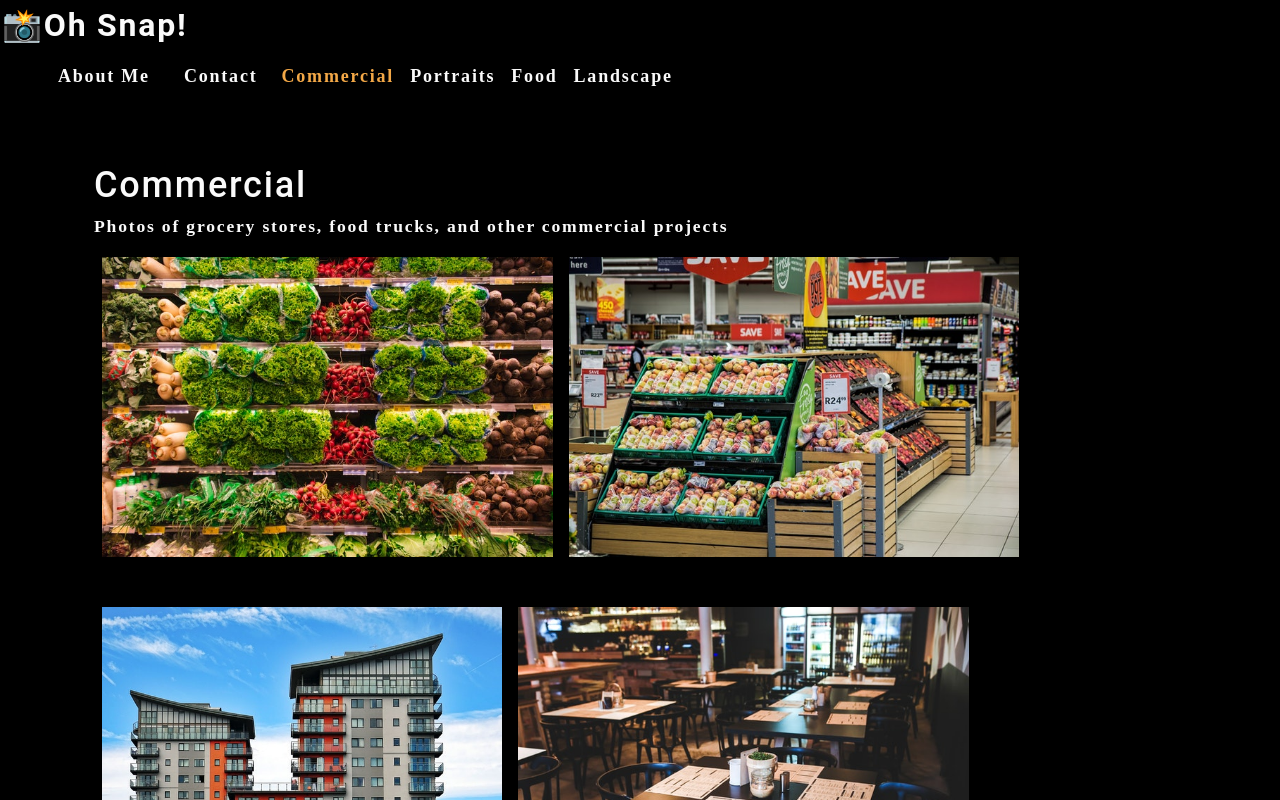
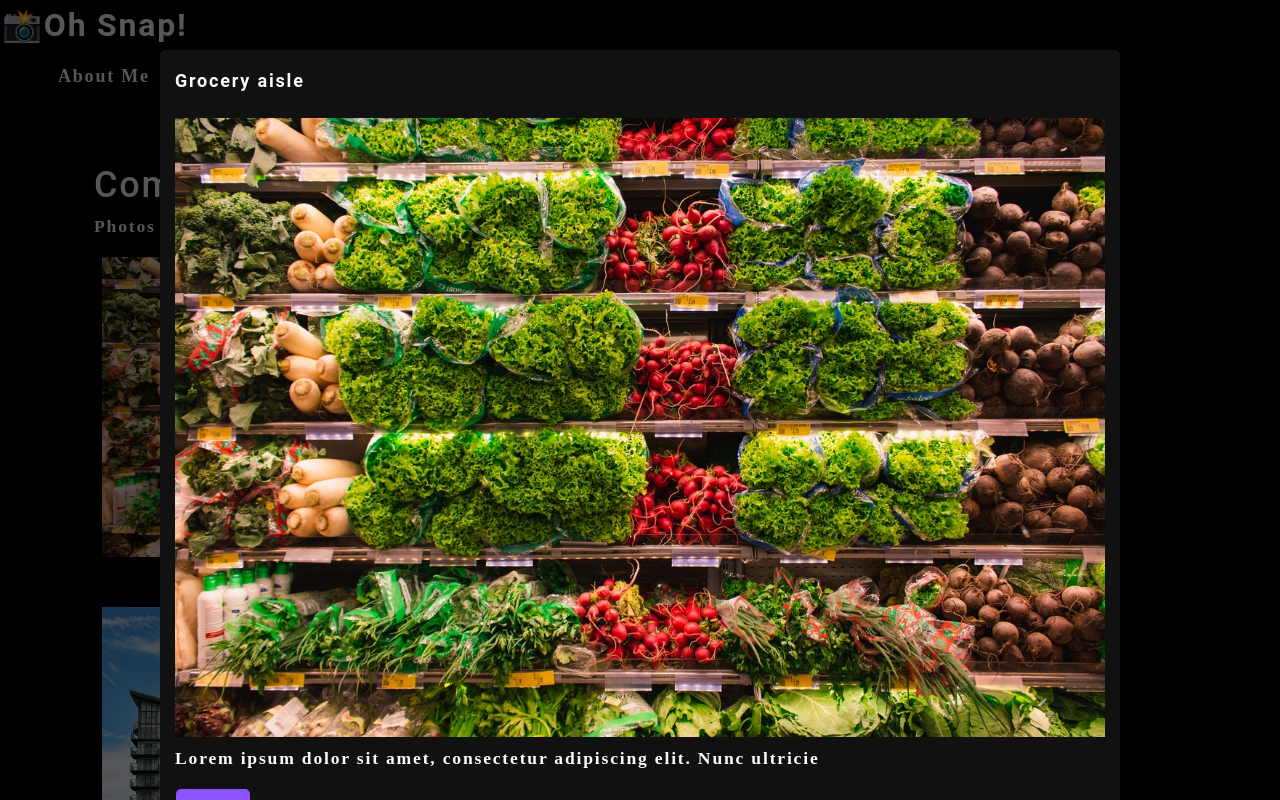
Before and after one commit to lexslo/photo-port, a React (Create React App) app: page / in a window 1280 px wide. Both pictures are taken after a click on the picture 327 px from the left and 406 px from the top of the page. Shown: the top 800 px of the page. Built offline with nearby package versions, Linux system fonts and the light colour scheme.

Commit message:
add modal for enlarged photos

```diff
--- /dev/null
+++ b/src/components/Modal/index.js
@@ -0,0 +1,19 @@
+import React, { useState } from 'react';
+
+function Modal ({ currentPhoto }) {
+
+    const { name, category, description, index } = currentPhoto;
+
+    return (
+        <div className='modalBackdrop'>
+            <div className='modalContainer'>
+                <h3 className='modalTitle'>{name}</h3>
+                <img src={require(`../../assets/large/${category}/${index}.jpg`)} alt='current category' />
+                <p>{description}</p>
+                <button type='button'>Close</button>
+            </div>
+        </div>
+    );
+}
+
+export default Modal;
--- a/src/components/PhotoList/index.js
+++ b/src/components/PhotoList/index.js
@@ -1,4 +1,5 @@
 import React, { useState } from 'react';
+import Modal from '../Modal';
 
 const PhotoList = ({ category }) => {
 
@@ -102,14 +103,25 @@
 
   const currentPhotos = photos.filter((photo) => photo.category === category);
 
+  const [ isModalOpen, setIsModalOpen ] = useState(false);
+
+  const [ currentPhoto, setCurrentPhoto ] = useState();
+
+  const toggleModal = (image, i) => {
+    setCurrentPhoto({...image, index: i});
+    setIsModalOpen(true);
+  }
+
   return (
     <div>
+      {isModalOpen && <Modal currentPhoto={currentPhoto} />}
       <div className="flex-row">
         {currentPhotos.map((image, i) => (
           <img
             src={require(`../../assets/small/${category}/${i}.jpg`)}
             alt={image.name}
             className="img-thumbnail mx-1"
+            onClick={() => toggleModal(image, i)}
             key={image.name}
           />
         ))}
```
Also changed, not shown: 1 other file (tests, documents, lock files or other folders).
